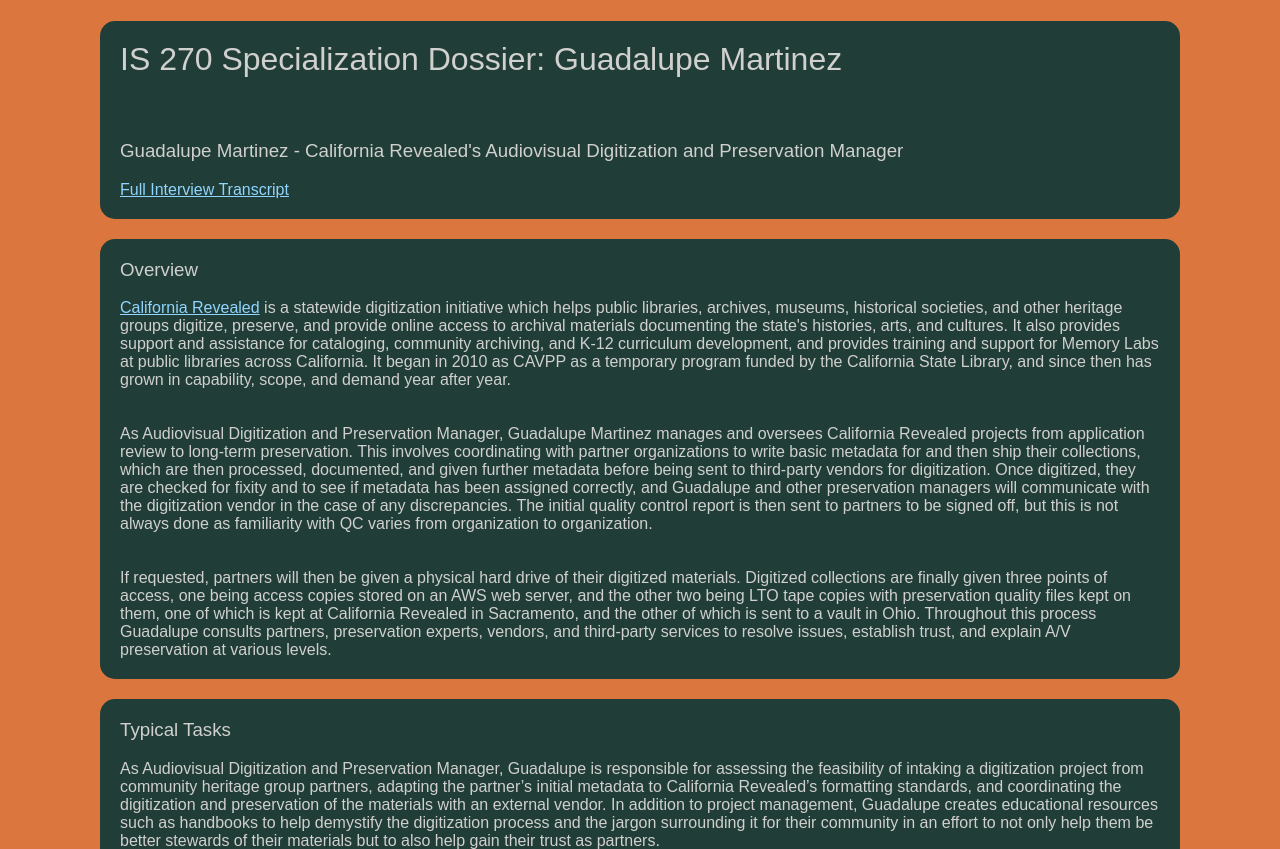
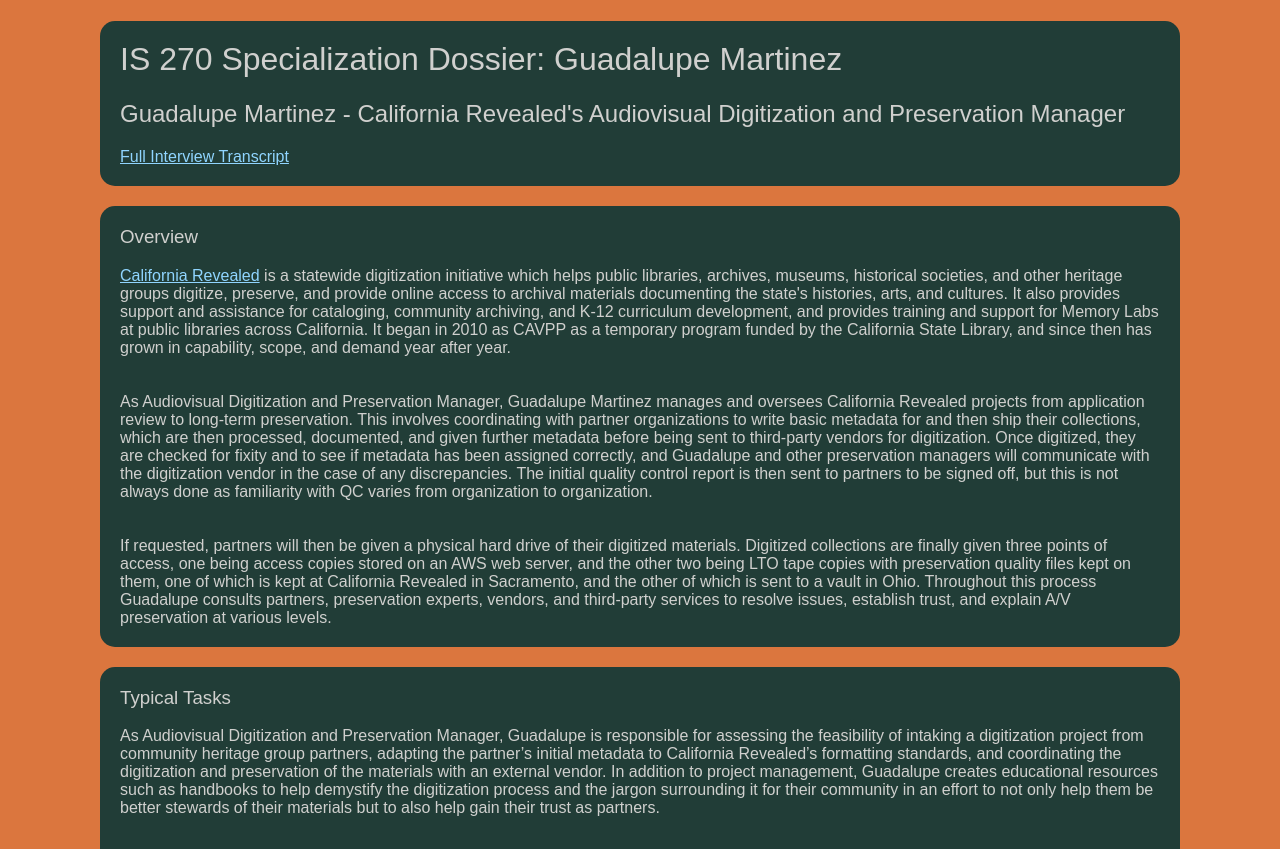
Before and after one commit to jamo-is/jamo-is.github.io, a plain HTML site: page index.html in a window 1280 px wide. Shown: the top 849 px of the page. Drawn offline with Linux system fonts and the light colour scheme.

Commit message:
Fixing header spacing

```diff
--- a/index.html
+++ b/index.html
@@ -12,7 +12,7 @@
 	<br> -->
 	<div>
 		<h1> IS 270 Specialization Dossier: Guadalupe Martinez</h1>
-		<h3>Guadalupe Martinez - California Revealed's Audiovisual Digitization and Preservation Manager</h3>
+		<h2>Guadalupe Martinez - California Revealed's Audiovisual Digitization and Preservation Manager</h2>
 
 		<p><a href="downloads/guadalupe_interview_v3.txt" download>Full Interview Transcript</a></p>
 	</div>
--- a/style.css
+++ b/style.css
@@ -15,9 +15,10 @@
   	margin-right: 100px;
   	background: #213d37;
   	border-radius: 15px;
+  	max-width: 100%
   }
 
-  h1, p {
+  p {
   	color: #d0d0ce;
   	text-align: left;
   	padding-right: 20px;
@@ -25,7 +26,25 @@
   	padding-bottom: 20px;
   }
 
+  h1 {
+  	font-weight: normal;
+  	color: #d0d0ce;
+  	text-align: left;
+  	padding-right: 20px;
+  	padding-left: 20px;
+  	padding-top: 20px;
+  }
+
+  h2 {
+  	font-weight: normal;
+  	color: #d0d0ce;
+  	text-align: left;
+  	padding-right: 20px;
+  	padding-left: 20px;
+  }
+
   h3 {
+  	font-weight: normal;
   	color: #d0d0ce;
   	text-align: left;
   	padding-right: 20px;
@@ -42,15 +61,6 @@
 
   li {
   	padding-bottom: 20px;
-  }
-
-  h1 {
-  	padding-top: 20px;
-  	font-weight: normal;
-  }
-
-  h3 {
-  	font-weight: normal;
   }
 
   a {
```
